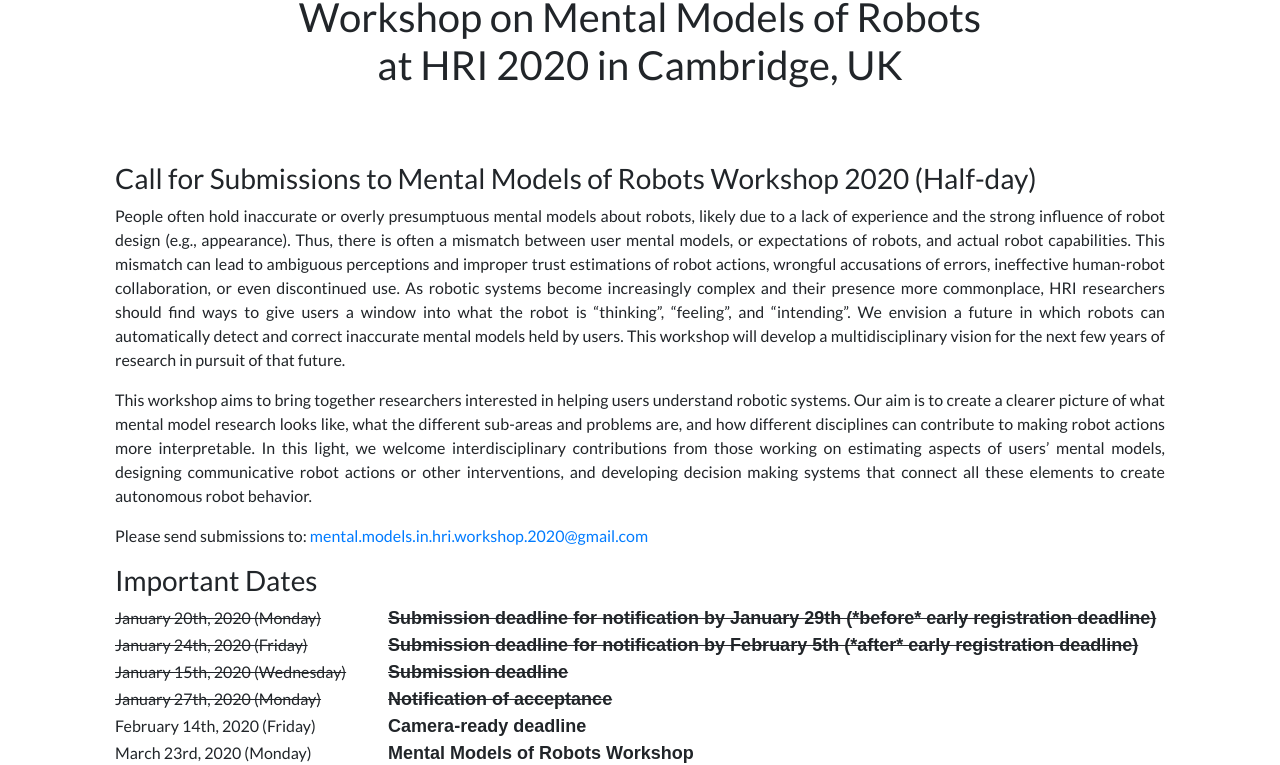
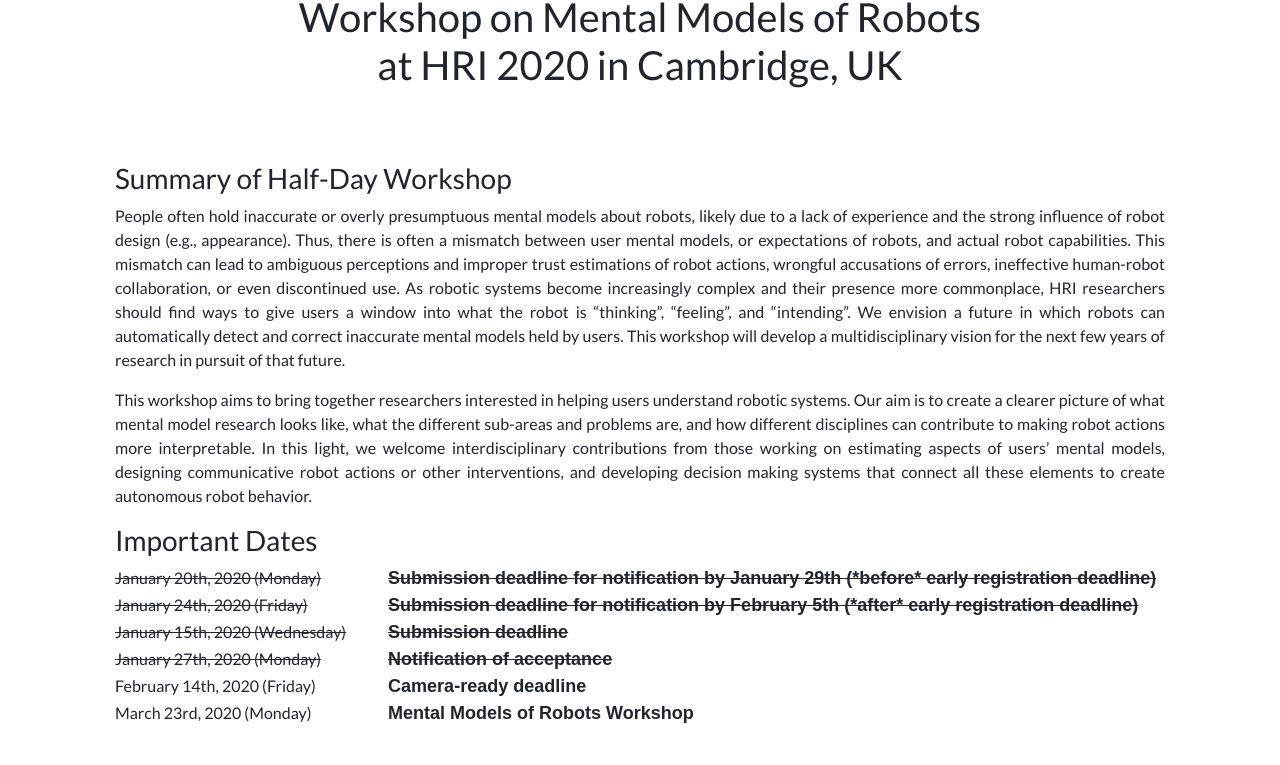
Before and after one commit to mmhri/mmhri.github.io, a plain HTML site: page index.html in a window 1280 px wide. Shown: the part 332-1097 px from the top of the page. Drawn offline with nearby package versions, Linux system fonts and the light colour scheme.

Commit message:
Update first section so it's not all about submitting

```diff
--- a/index.html
+++ b/index.html
@@ -145,13 +145,12 @@
             <h1 class="text-center">Workshop on Mental Models of Robots <br> at HRI 2020 in Cambridge, UK </h1>
       </section>
       <section id="summary">
-            <h3> Call for Submissions to Mental Models of Robots Workshop 2020 (Half-day)</h3>
+            <h3> Summary of Half-Day Workshop </h3>
             <p class="text-justify">People often hold inaccurate or overly presumptuous mental models about robots, likely due to a lack of experience and the strong influence of robot design (e.g., appearance). Thus, there is often a mismatch between user mental models, or expectations of robots, and actual robot capabilities. This mismatch can lead to ambiguous perceptions and improper trust estimations of robot actions, wrongful accusations of errors, ineffective human-robot collaboration, or even discontinued use. As robotic systems become increasingly complex and their presence more commonplace, HRI researchers should find ways to give users a window into what the robot is “thinking”, “feeling”, and “intending”. We envision a future in which robots can
             automatically detect and correct inaccurate mental models held by users. This workshop will develop a multidisciplinary vision for the next few years of research in pursuit of that future.</p>
 
             <p class="text-justify">This workshop aims to bring together researchers interested in helping users understand robotic systems. Our aim is to create a clearer picture of what mental model research looks like, what the different sub-areas and problems are, and how different disciplines can contribute to making robot actions more interpretable. In this light, we welcome interdisciplinary contributions from those working on estimating aspects of users’ mental models, designing communicative robot actions or other interventions, and developing decision making systems that connect all these elements to create autonomous robot behavior. </p>
 
-            <p class="text-justify">Please send submissions to: <a href="mailto:mental.models.in.hri.workshop.2020@gmail.com">mental.models.in.hri.workshop.2020@gmail.com</a></p>
 
             <h3>Important Dates</h3>
 
```
